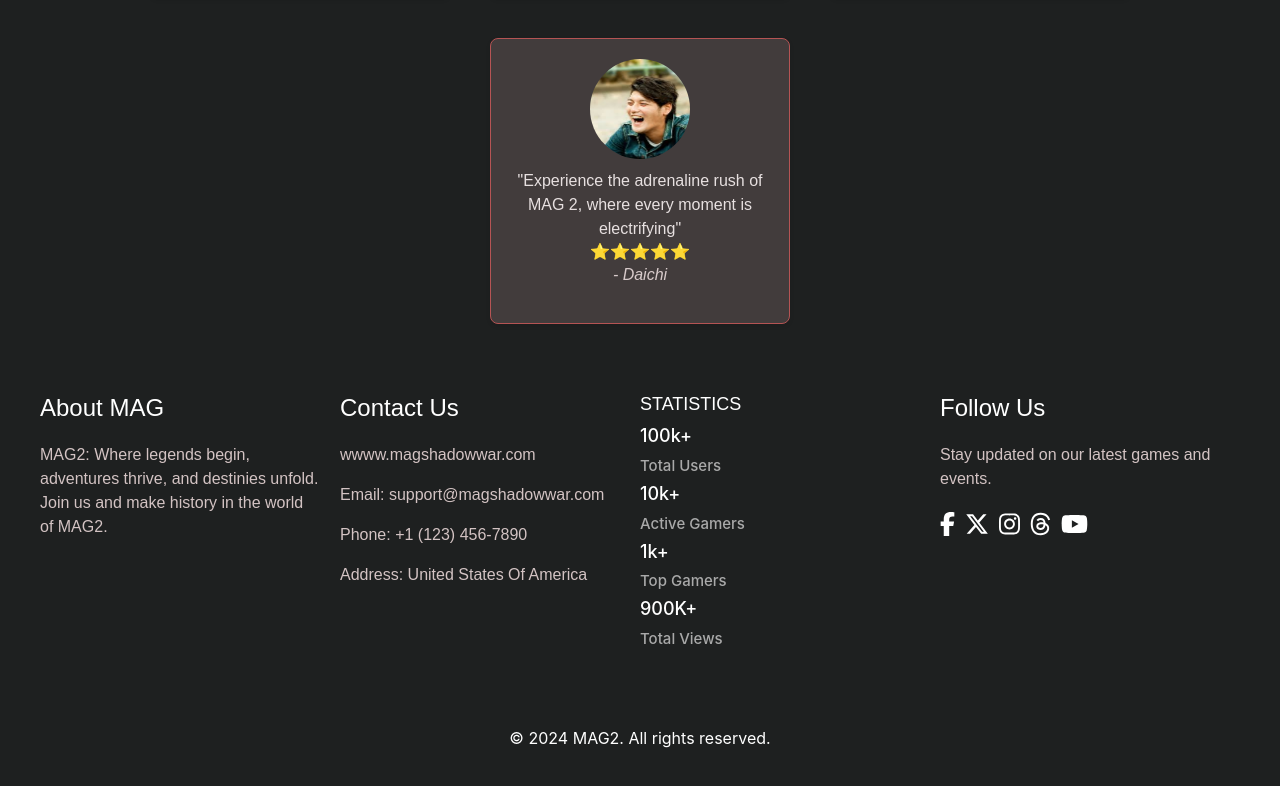
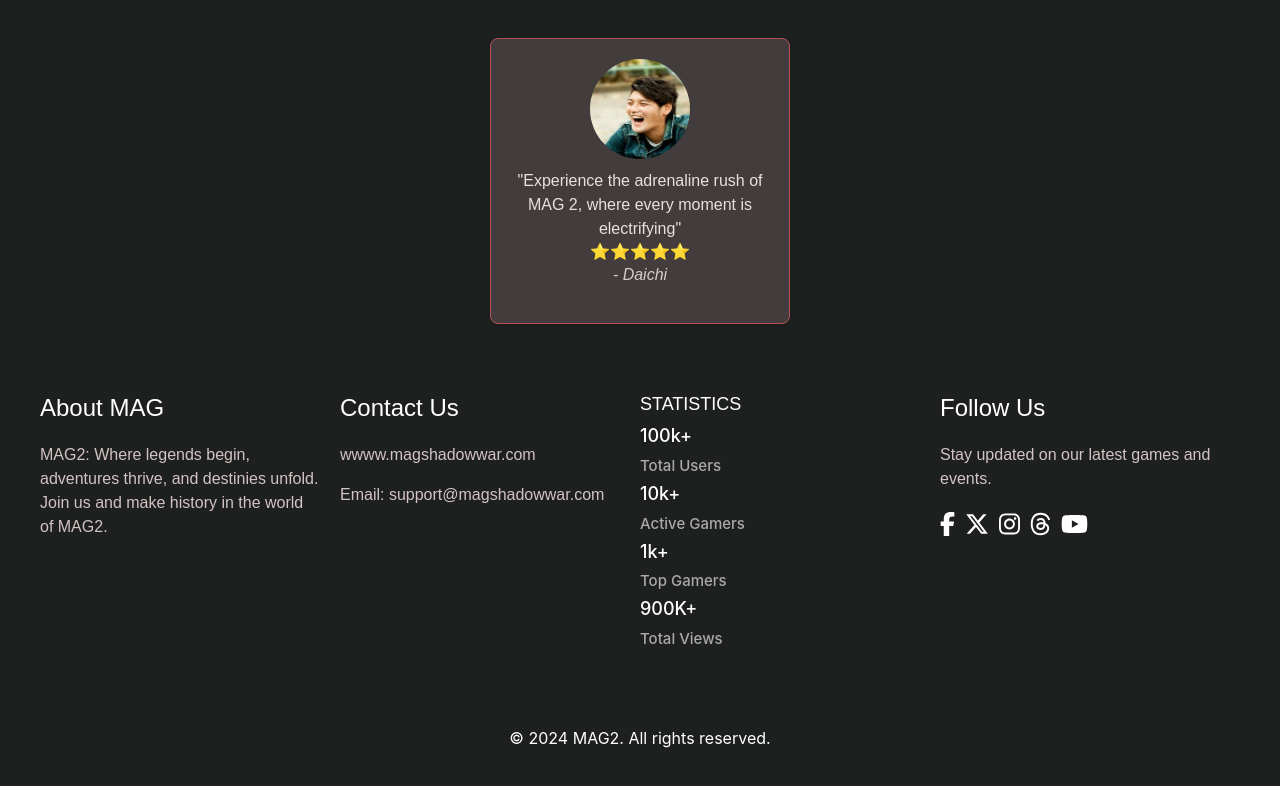
Before and after one commit to SyedTalalAli1/MAG, a React (Create React App) app: page / in a window 1280 px wide. Shown: the part 4087-4873 px from the top of the page. Built offline with nearby package versions, Linux system fonts and the light colour scheme; a web font is replaced by a local one.

Commit message:
removed unncesssary things

```diff
--- a/src/components/footer.jsx
+++ b/src/components/footer.jsx
@@ -24,8 +24,6 @@ function Footer() {
           <h4>Contact Us</h4>
           <p>wwww.magshadowwar.com</p>
           <p>Email: support@magshadowwar.com</p>
-          <p>Phone: +1 (123) 456-7890</p>
-          <p>Address: United States Of America</p>
         </div>
         <div className="footer-column">
           <h1>STATISTICS</h1>
```
